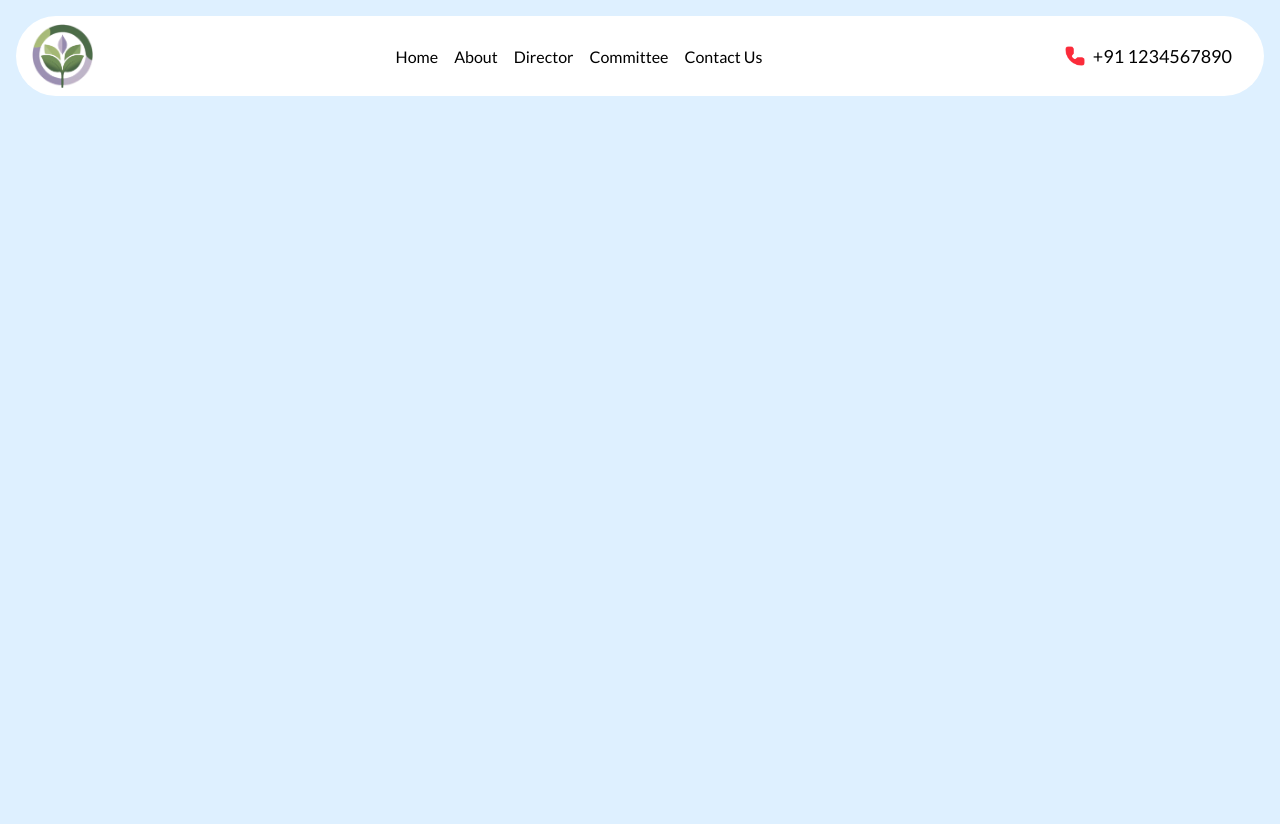
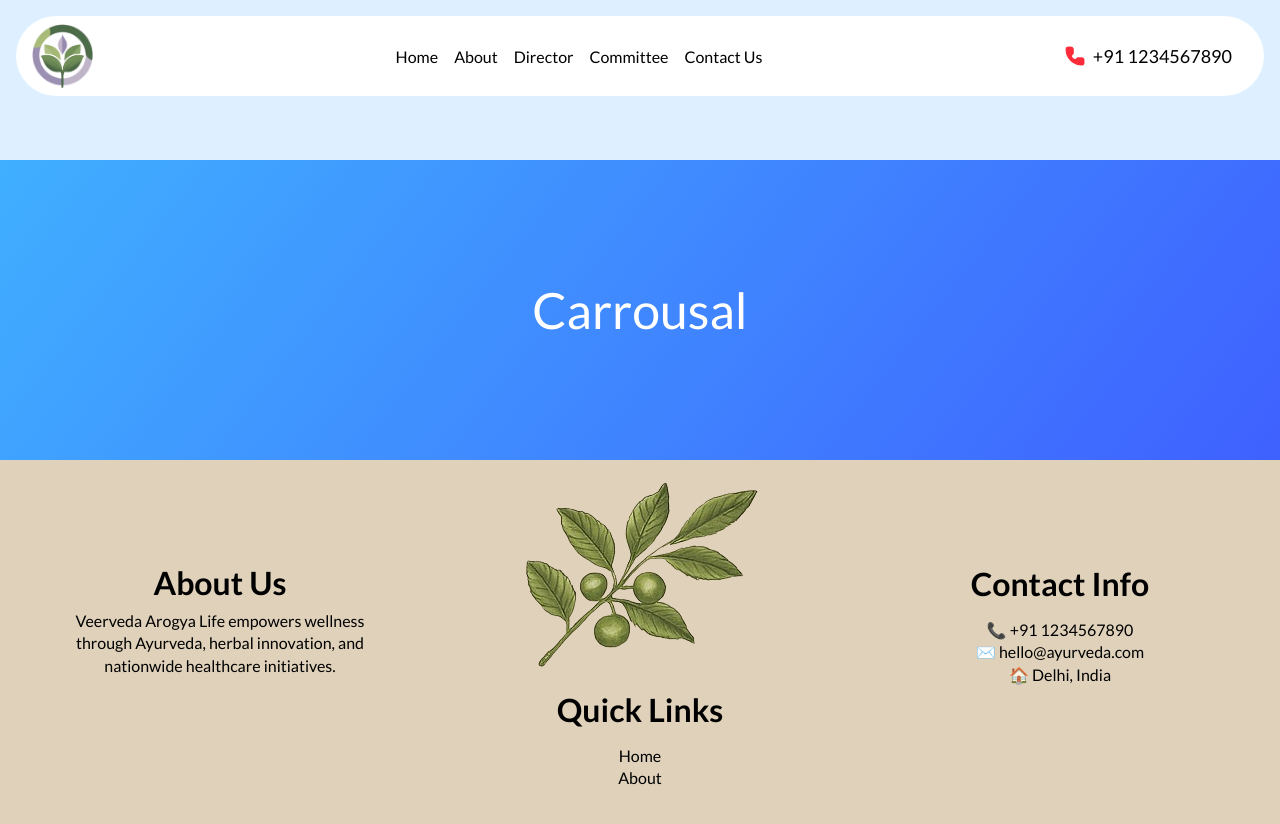
Before and after one commit to Wannacryy24/ayurveda, a React (Vite) app: page / in a window 1280 px wide. Shown: the top 824 px of the page. Before the commit the page ends 800 px from the top, so only its background shows below. Built offline with nearby package versions, Linux system fonts and the light colour scheme.

Commit message:
added Footer section

```diff
--- a/package.json
+++ b/package.json
@@ -10,8 +10,10 @@
     "preview": "vite preview"
   },
   "dependencies": {
+    "keen-slider": "^6.8.6",
     "react": "^19.0.0",
-    "react-dom": "^19.0.0"
+    "react-dom": "^19.0.0",
+    "swiper": "^11.2.6"
   },
   "devDependencies": {
     "@eslint/js": "^9.22.0",
--- a/src/App.jsx
+++ b/src/App.jsx
@@ -1,8 +1,16 @@
 import React from 'react'
 import Header from './Component/Header/Header'
 import './assets/Style/Global.css'
+import Carrousal from './Component/Carrousal/Carrousal'
+import Footer from './Component/Footer/Footer'
+
+
 export default function App() {
   return (
+    <>
       <Header />
+      <Carrousal/>
+      <Footer/>
+    </>
   )
 }
--- /dev/null
+++ b/src/Component/Carrousal/Carrousal.jsx
@@ -0,0 +1,21 @@
+import React from "react"
+import { useKeenSlider } from "keen-slider/react"
+import "keen-slider/keen-slider.min.css"
+import "./styles.css"
+
+export default function Carrousal() {
+  const [sliderRef] = useKeenSlider({
+    loop: true,
+  })
+
+  return (
+    <div ref={sliderRef} className="keen-slider">
+      <div className="keen-slider__slide number-slide1">Carrousal</div>
+      <div className="keen-slider__slide number-slide2">2</div>
+      <div className="keen-slider__slide number-slide3">3</div>
+      <div className="keen-slider__slide number-slide4">4</div>
+      <div className="keen-slider__slide number-slide5">5</div>
+      <div className="keen-slider__slide number-slide6">6</div>
+    </div>
+  )
+}
--- /dev/null
+++ b/src/Component/Carrousal/styles.css
@@ -0,0 +1,29 @@
+body {
+    -webkit-font-smoothing: antialiased;
+    -moz-osx-font-smoothing: grayscale;
+  }
+  .keen-slider{
+    margin-top: 10rem;
+  }
+
+  [class^="number-slide"],
+  [class*=" number-slide"] {
+    background: grey;
+    display: flex;
+    align-items: center;
+    justify-content: center;
+    font-size: 50px;
+    color: #fff;
+    font-weight: 500;
+    height: 300px;
+    max-height: 100vh;
+  }
+
+  .number-slide1 {
+    background: rgb(64, 175, 255);
+    background: linear-gradient(
+      128deg,
+      rgba(64, 175, 255, 1) 0%,
+      rgba(63, 97, 255, 1) 100%
+    );
+  }
--- /dev/null
+++ b/src/Component/Footer/Footer.jsx
@@ -0,0 +1,25 @@
+import React from 'react'
+import './footer.css'
+
+export default function Footer() {
+  return (
+    <footer className='footer'>
+            <div className='footer_left_div'>
+                <h3>About Us</h3>
+                <p>Veerveda Arogya Life empowers wellness through Ayurveda, herbal innovation, and nationwide healthcare initiatives.</p>
+            </div>
+            <div className='footer_middle_div'>
+                <img src="./leaf_footer.png" alt="" />
+                <h3>Quick Links</h3>
+                <p>Home</p>
+                <p>About</p>
+            </div>
+            <div className='footer_right_div'>
+                <h3>Contact Info</h3>
+                <p>📞 +91 1234567890 </p>
+                <p>✉️ hello@ayurveda.com </p>
+                <p>🏠 Delhi, India    </p>
+            </div>
+    </footer>
+  )
+}
--- /dev/null
+++ b/src/Component/Footer/footer.css
@@ -0,0 +1,41 @@
+footer{
+    background-color: #DFD1BA;
+    width: 100%;
+    display: flex;
+    justify-content: space-between;
+    align-items: center;
+    padding: 0 2.5rem 2.5rem 2.5rem;
+}
+.footer_left_div h3, .footer_middle_div h3, .footer_right_div h3{
+    margin-bottom: 1rem;
+}
+
+footer div{
+    width: 30%;
+}
+
+footer div p {
+    line-height: 1.4rem;
+}
+
+.footer_left_div{
+    display: flex;
+    flex-direction: column;
+    align-items: center;
+    width: 30%;
+    padding: 0px 20px;
+    line-height: 1.3rem;
+}
+
+.footer_left_div p{
+    text-align: center;
+}
+
+.footer_middle_div, .footer_right_div{
+    display: flex;
+    flex-direction: column;
+    align-items: center;
+}
+.footer_left_div h3,.footer_middle_div h3, .footer_right_div h3{
+    font-size: 2rem;
+}
--- a/src/Component/Header/Header.css
+++ b/src/Component/Header/Header.css
@@ -4,6 +4,7 @@
 
 .header_main_div{
     position: fixed;
+    z-index: 1000;
     width: 100vw;
     padding: 1rem;
     display: flex;
@@ -38,6 +39,7 @@
 
 .header_left_div{
     height: 100%;
+    width:fit-content;
     display: flex;
     justify-content: center;
     align-items: center;
--- a/src/Component/Header/Header.jsx
+++ b/src/Component/Header/Header.jsx
@@ -8,10 +8,11 @@ import Button from '../Button/Button'
 export default function Header() {
 
   return (
-    <div className='header_main_div'>
+    <header className='header_main_div'>
       <div className='header_main_inner_div'>
         <div className='header_left_div'>
           <img src="./mainLogo.png" alt=""  className='main_Logo'/>
+
           <button className='menu_toggle'>☰</button>
         </div>
         <div className='header_middle_div'>
@@ -24,6 +25,6 @@ export default function Header() {
           </Button>
         </div>
       </div>
-    </div>
+    </header>
   )
 }
--- a/src/assets/Style/Global.css
+++ b/src/assets/Style/Global.css
@@ -12,6 +12,7 @@
     padding: 0px;
     list-style: none;
     text-decoration: none;
+    font-family: 'lato';
 }
 
 body{
```
Also changed, not shown: public/leaf_footer.png (added), 1 other file (tests, documents, lock files or other folders).
